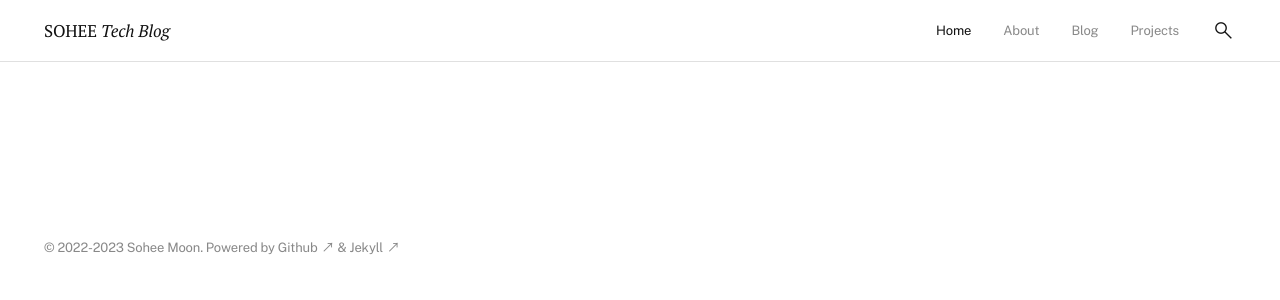
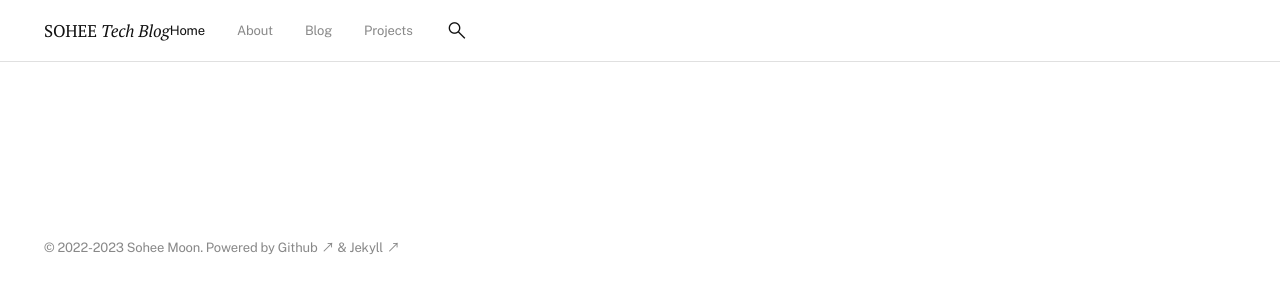
Before and after one commit to soheetech/soheetech.github.io, a Jekyll site: the page built from index.md, in a window 1280 px wide. Shown: the top 300 px of the page. Built offline with Jekyll 4.4.1, drawn with Linux system fonts in a browser that asks for light colours.

Commit message:
Update main.scss

```diff
--- a/assets/css/main.scss
+++ b/assets/css/main.scss
@@ -65,9 +65,8 @@
   padding-right: var(--size-50);
 }
 
-.d-flex, header nav ul.zero {
-  display: flex;
-}
+.d-flex { display: flex; }
+.d-i-flex, header nav ul.zero { display: inline-flex; }
 
 .f-wrap { flex-wrap: wrap; }
 
@@ -100,7 +99,7 @@ body {
   line-height: 1.6;
   letter-spacing: -0.01rem;
   margin: 0;
-  min-height: 100%;
+  min-height: 100vh;
   overflow-wrap: break-word;
   padding-top: 62px;
 }
@@ -130,7 +129,7 @@ header {
   border-bottom: 1px solid var(--color-gray);
 }
 
-header .d-flex { justify-content: space-between; }
+header .d-i-flex { justify-content: space-between; }
 
 
   /* logo */
@@ -140,7 +139,6 @@ header .d-flex { justify-content: space-between; }
   }
 
   /* nav */
-  header nav ul.zero { flex-wrap: wrap; }
   header nav > ul > li { margin-right: var(--size-60); }
 
   header nav > ul > li a { color: var(--color-d-gray); }
```
